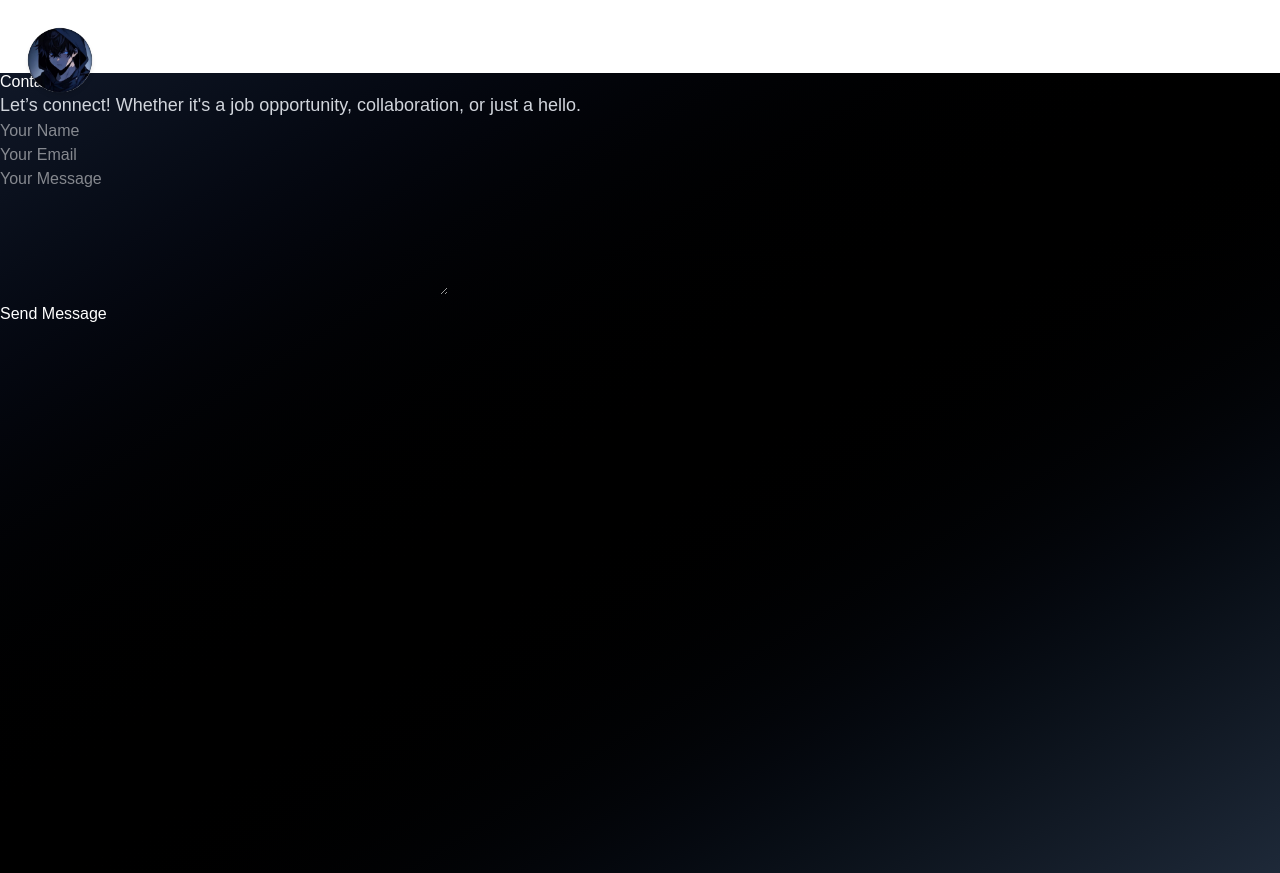
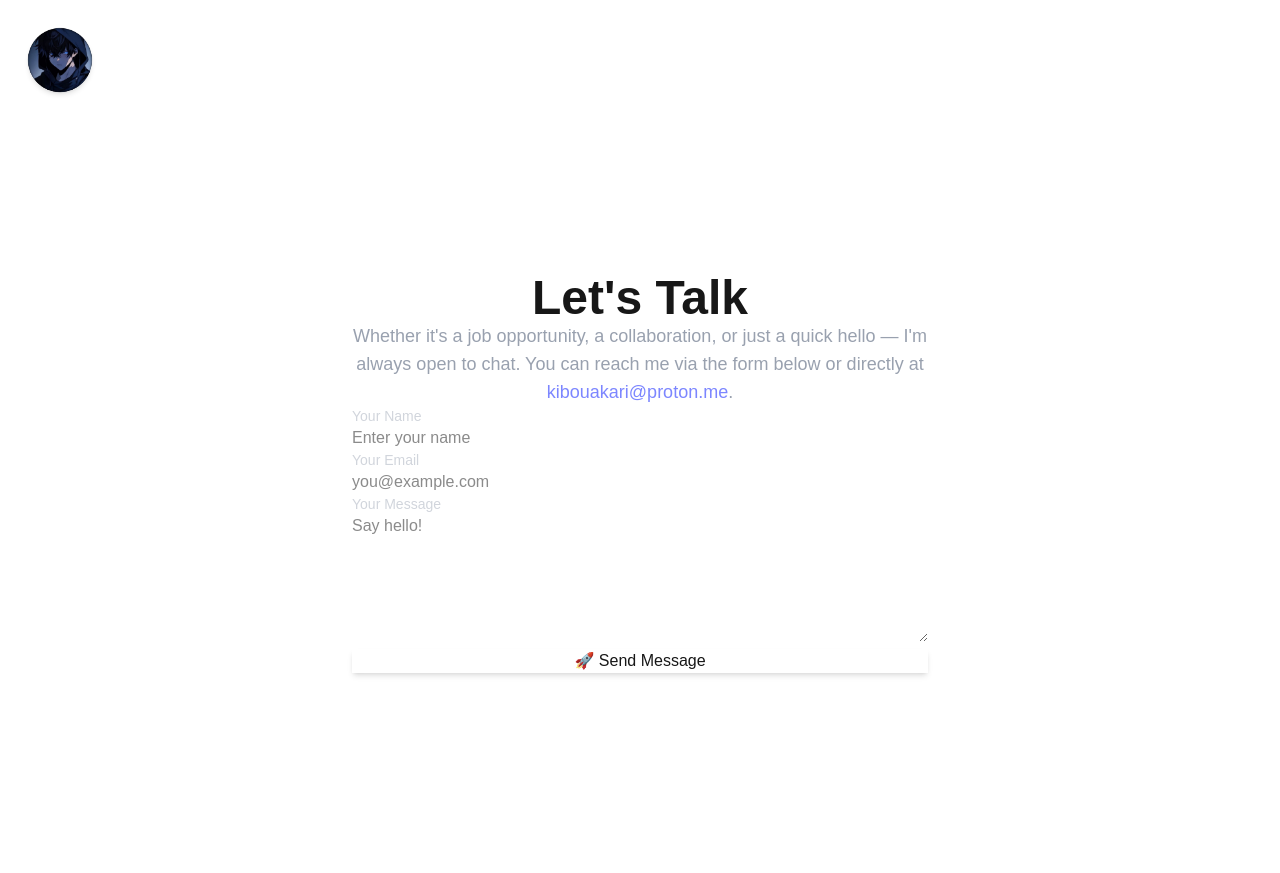
Before and after one commit to KibouAkari/Portfolio, a Next.js app: page /contact in a window 1280 px wide. Built offline with nearby package versions, Linux system fonts and the light colour scheme.

Commit message:
feat: enhance About, Contact, and GitHub pages with improved layouts, new content, and dynamic data fetching

```diff
--- a/src/app/about/page.tsx
+++ b/src/app/about/page.tsx
@@ -1,59 +1,45 @@
 "use client";
-
-import Image from "next/image";
 
 export default function AboutPage() {
   return (
-    <div className="min-h-screen bg-gradient-to-br from-gray-900 via-black to-gray-800 text-white flex items-center justify-center px-4 py-24">
-      <div className="max-w-3xl w-full text-center space-y-6">
-        {/* Profilbild */}
-        <div className="flex justify-center">
-          <Image
-            src="/kibouakari.png" // Falls du ein anderes Bild für About willst, hier anpassen
-            alt="Kibou"
-            width={160}
-            height={160}
-            className="rounded-full shadow-lg object-cover border-4 border-indigo-600"
-          />
+    <div className="min-h-screen bg-gradient-to-b from-[#0a0a0a] to-[#121212] text-white flex items-center justify-center px-6 py-20 overflow-hidden">
+      <div className="w-full max-w-4xl text-center space-y-10">
+        {/* Headline */}
+        <h1 className="!text-5xl !sm:text-6xl !font-extrabold !tracking-tight !text-white">
+          Hey, I'm Kibou
+        </h1>
+        <p className="!text-xl !text-gray-300 !max-w-2xl !mx-auto">
+          <br />
+          Aspiring IT Specialist from Switzerland. Passionate about
+          cybersecurity, creative tech, and turning ideas into working digital
+          experiences.
+        </p>
+
+        {/* Video Container */}
+        <div className="w-full aspect-video rounded-2xl overflow-hidden shadow-xl border border-neutral-700 hover:shadow-2xl transition duration-500">
+          <video
+            controls
+            className="!w-full !h-full !object-cover"
+            poster="/video-poster.jpg"
+          >
+            <source src="/about-video.mp4" type="video/mp4" />
+            Your browser does not support the video tag.
+          </video>
         </div>
 
-        {/* Überschrift */}
-        <h1 className="text-4xl font-bold tracking-tight">
-          Kibou – Aspiring IT Specialist
-        </h1>
-
-        {/* Text */}
-        <p className="text-lg text-gray-300 leading-relaxed">
-          Hey there, I’m Kibou. I’m a passionate tech enthusiast based in
-          Switzerland with a strong interest in IT, cybersecurity, and creative
-          problem solving. Whether I’m piloting drones, building hardware
-          setups, or diving into digital security, I love bringing ideas to life
-          through technology.
-        </p>
-
-        <p className="text-md text-gray-400">
-          Currently working and growing in the IT field, I plan to deepen my
-          skills by pursuing further education in cybersecurity. My goal is to
-          combine creativity and technical expertise to contribute to a safer,
-          smarter digital world.
-        </p>
-
-        {/* Optional: Weitere Bilder */}
-        <div className="flex justify-center gap-4 pt-6 flex-wrap">
-          <Image
-            src="/drone.jpg"
-            alt="Drone Flying"
-            width={240}
-            height={160}
-            className="rounded-lg shadow-md object-cover"
-          />
-          <Image
-            src="/workspace.jpg"
-            alt="Workspace"
-            width={240}
-            height={160}
-            className="rounded-lg shadow-md object-cover"
-          />
+        {/* Paragraphs */}
+        <div className="text-left space-y-4 max-w-3xl mx-auto text-gray-400 text-lg leading-relaxed">
+          <p>
+            <br />
+            I’m always exploring new challenges – whether that’s piloting FPV
+            drones, building hardware setups, or diving into cybersecurity
+            tools.
+          </p>
+          <p>
+            Currently growing my skills in IT professionally, while
+            experimenting creatively on the side. I believe tech should be
+            powerful, playful, and human.
+          </p>
         </div>
       </div>
     </div>
--- a/src/app/contact/page.tsx
+++ b/src/app/contact/page.tsx
@@ -1,33 +1,67 @@
+"use client";
+
 export default function ContactPage() {
   return (
-    <div className="min-h-screen px-6 py-12 text-white bg-gradient-to-br from-gray-900 via-black to-gray-800">
-      <h1 className="text-4xl font-bold mb-4">Contact</h1>
-      <p className="text-lg text-gray-300 mb-6">
-        Let’s connect! Whether it's a job opportunity, collaboration, or just a
-        hello.
+    <div className="min-h-screen flex flex-col items-center justify-center px-4 py-20 bg-[var(--background)] text-[var(--foreground)] overflow-hidden">
+      <div className="w-full max-w-xl text-center space-y-8">
+        <h1 className="!text-5xl !font-bold">Let's Talk</h1>
+        <p className="text-gray-400 text-lg">
+          Whether it's a job opportunity, a collaboration, or just a quick hello
+          — I'm always open to chat. You can reach me via the form below or
+          directly at{" "}
+          <a
+            href="mailto:kibouakari@proton.me"
+            className="!text-indigo-400 underline !hover:text-indigo-300 transition"
+          >
+            kibouakari@proton.me
+          </a>
+          .
         </p>
-      <form className="space-y-4 max-w-md">
+
+        <form className="space-y-6 text-left">
+          <div>
+            <label className="block text-sm mb-1 text-gray-300">
+              Your Name
+            </label>
             <input
               type="text"
-          placeholder="Your Name"
-          className="w-full px-4 py-2 bg-gray-800 text-white rounded"
+              required
+              className="w-full px-4 py-3 bg-[#141414] border border-[#2c2c2c] text-white rounded-xl focus:outline-none focus:ring-2 focus:ring-indigo-500 transition"
+              placeholder="Enter your name"
             />
+          </div>
+
+          <div>
+            <label className="block text-sm mb-1 text-gray-300">
+              Your Email
+            </label>
             <input
               type="email"
-          placeholder="Your Email"
-          className="w-full px-4 py-2 bg-gray-800 text-white rounded"
+              required
+              className="w-full px-4 py-3 bg-[#141414] border border-[#2c2c2c] text-white rounded-xl focus:outline-none focus:ring-2 focus:ring-indigo-500 transition"
+              placeholder="you@example.com"
             />
+          </div>
+
+          <div>
+            <label className="block text-sm mb-1 text-gray-300">
+              Your Message
+            </label>
             <textarea
-          placeholder="Your Message"
-          className="w-full px-4 py-2 bg-gray-800 text-white rounded h-32"
+              required
+              className="w-full px-4 py-3 h-32 resize-none bg-[#141414] border border-[#2c2c2c] text-white rounded-xl focus:outline-none focus:ring-2 focus:ring-indigo-500 transition"
+              placeholder="Say hello!"
             ></textarea>
+          </div>
+
           <button
             type="submit"
-          className="bg-indigo-600 hover:bg-indigo-700 text-white px-6 py-2 rounded"
+            className="w-full bg-indigo-600 hover:bg-indigo-700 text-white font-semibold px-6 py-3 rounded-xl shadow-md transition duration-300 transform hover:scale-[1.02]"
           >
-          Send Message
+            🚀 Send Message
           </button>
         </form>
       </div>
+    </div>
   );
 }
--- a/src/app/github/page.tsx
+++ b/src/app/github/page.tsx
@@ -1,19 +1,88 @@
+"use client";
+
+import { useEffect, useState } from "react";
+
+type Repo = {
+  name: string;
+  html_url: string;
+  description: string;
+  stargazers_count: number;
+  language: string;
+};
+
 export default function GitHubPage() {
+  const [user, setUser] = useState<any>(null);
+  const [repos, setRepos] = useState<Repo[]>([]);
+
+  useEffect(() => {
+    fetch("https://api.github.com/users/kibouakari")
+      .then((res) => res.json())
+      .then((data) => setUser(data));
+
+    fetch("https://api.github.com/users/kibouakari/repos?sort=updated")
+      .then((res) => res.json())
+      .then((data) => setRepos(data.slice(0, 6)));
+  }, []);
+
   return (
-    <div className="min-h-screen px-6 py-12 text-white bg-gradient-to-br from-gray-900 via-black to-gray-800">
-      <h1 className="text-4xl font-bold mb-4">GitHub</h1>
-      <p className="text-lg text-gray-300">
-        Check out my GitHub to see what I’ve been coding lately. I share open
-        source tools, experiments, and tech demos.
+    <div className="min-h-screen flex flex-col items-center justify-center px-4 py-20 bg-[var(--background)] text-[var(--foreground)] !overflow-hidden">
+      <div className="max-w-4xl w-full flex flex-col items-center text-center gap-10">
+        {/* Header */}
+        <div className="flex flex-col items-center gap-4">
+          {user?.avatar_url && (
+            <img
+              src={user.avatar_url}
+              alt="avatar"
+              className="w-24 h-24 rounded-full border border-[#2c2c2c] shadow-lg"
+            />
+          )}
+          <h1 className="text-5xl font-bold">GitHub Activity</h1>
+          <p className="text-gray-400 max-w-xl text-lg leading-relaxed">
+            Explore my latest GitHub repositories, contributions, and code
+            experiments. Updated live from my GitHub profile.
           </p>
+        </div>
+
+        {/* Repositories */}
+        <div className="w-full flex flex-col gap-6">
+          <h2 className="text-left text-2xl font-semibold mb-2">
+            Latest Repositories
+          </h2>
+
+          <div className="grid grid-cols-1 sm:grid-cols-2 gap-6">
+            {repos.map((repo) => (
               <a
-        href="https://github.com/kibouakari" // <- ändere das!
+                key={repo.name}
+                href={repo.html_url}
                 target="_blank"
                 rel="noopener noreferrer"
-        className="text-indigo-400 underline mt-4 inline-block"
+                className="w-full bg-[#141414] border border-[#2c2c2c] px-6 py-5 rounded-xl shadow-md text-left transform transition duration-300 hover:scale-[1.03] hover:-translate-y-1 hover:shadow-[0_6px_30px_rgba(255,255,255,0.05)]"
               >
-        Visit my GitHub Profile →
+                <h3 className="text-xl font-semibold text-blue-400 mb-1">
+                  {repo.name}
+                </h3>
+                <p className="text-sm text-gray-400 mb-3">
+                  {repo.description || "No description provided."}
+                </p>
+                <div className="flex justify-between text-sm text-gray-500">
+                  <span>{repo.language || "Unknown"}</span>
+                  <span>⭐ {repo.stargazers_count}</span>
+                </div>
               </a>
+            ))}
+          </div>
+        </div>
+
+        {/* Button */}
+        <a
+          href="https://github.com/kibouakari"
+          target="_blank"
+          rel="noopener noreferrer"
+          className="mt-12 inline-block px-6 py-3 bg-indigo-600 hover:bg-indigo-700 text-white font-semibold rounded-xl shadow-md transition duration-300 transform hover:-translate-y-0.5 hover:scale-105"
+        >
+          🚀 Visit My GitHub Profile
+        </a>
+      </div>
     </div>
   );
 }
```
Lines whose indentation alone changed are shown as unchanged.
